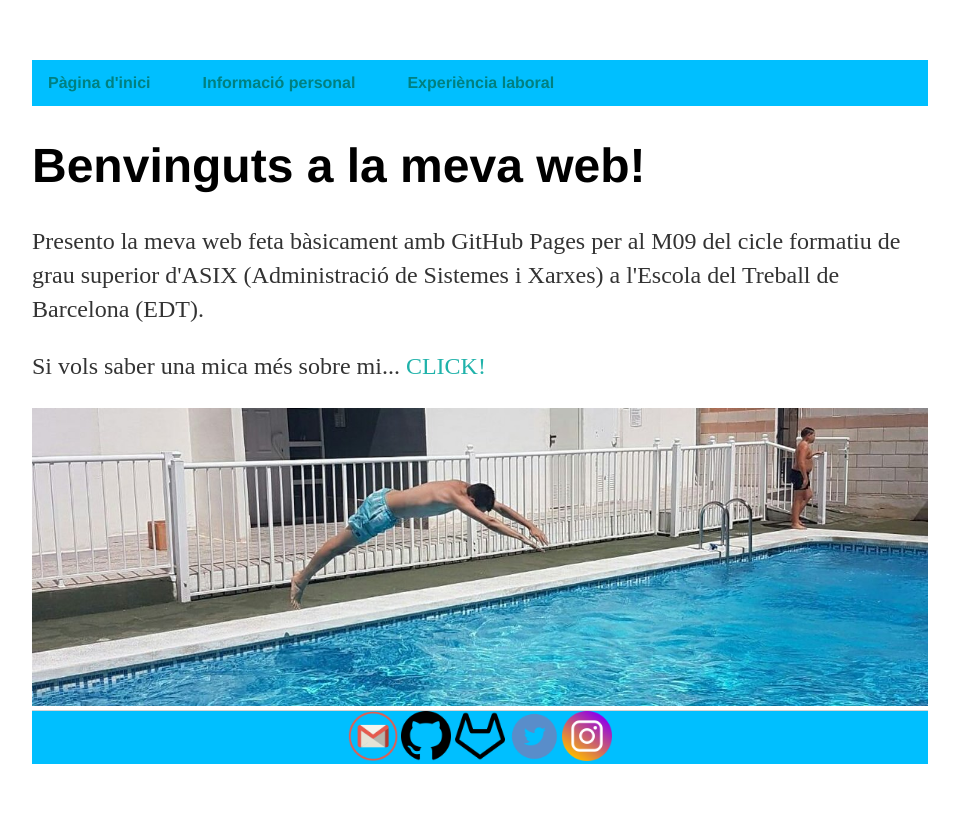
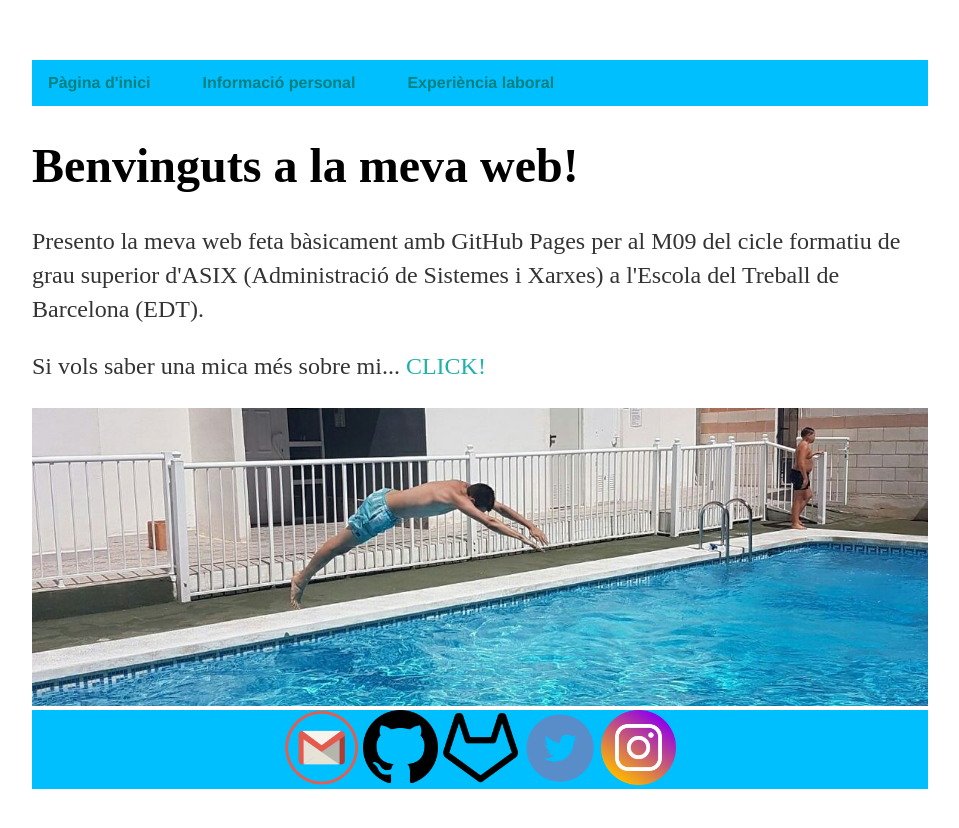
Before and after one commit to isx48102233/isx48102233.github.io, a Jekyll site: the page built from index.html, in a window 1280 px wide. Shown: the top 828 px of the page, without its empty margins (160-1119 px from the left). Built offline with Jekyll 4.4.1, drawn with Linux system fonts in a browser that asks for light colours.

Commit message:
Update main.css
prova h1, h3

```diff
--- a/css/main.css
+++ b/css/main.css
@@ -27,9 +27,9 @@
     cursor: pointer;
     background-color: #87CEFA;
 }
-h1 {
+h1, h3 {
     font-size: 3em;
-    font-family:'Helvetica', 'Arial', 'Sans-Serif';
+    font-family:'Chalkduster, fantasy';
 }
 p {
     font-size: 1.5em;
@@ -37,15 +37,12 @@
     color: #333;
 }
 footer {
-    border-top: 1px solid #d5d5d5;
-    font-size: .8em;
     text-align: center;
 }
 img.footer_img {
-    width: 50px;
-    height: 50px;
+    width: 75px;
+    height: 75px;
 }
-
 
 nav ul li a {
     display: block;
```
